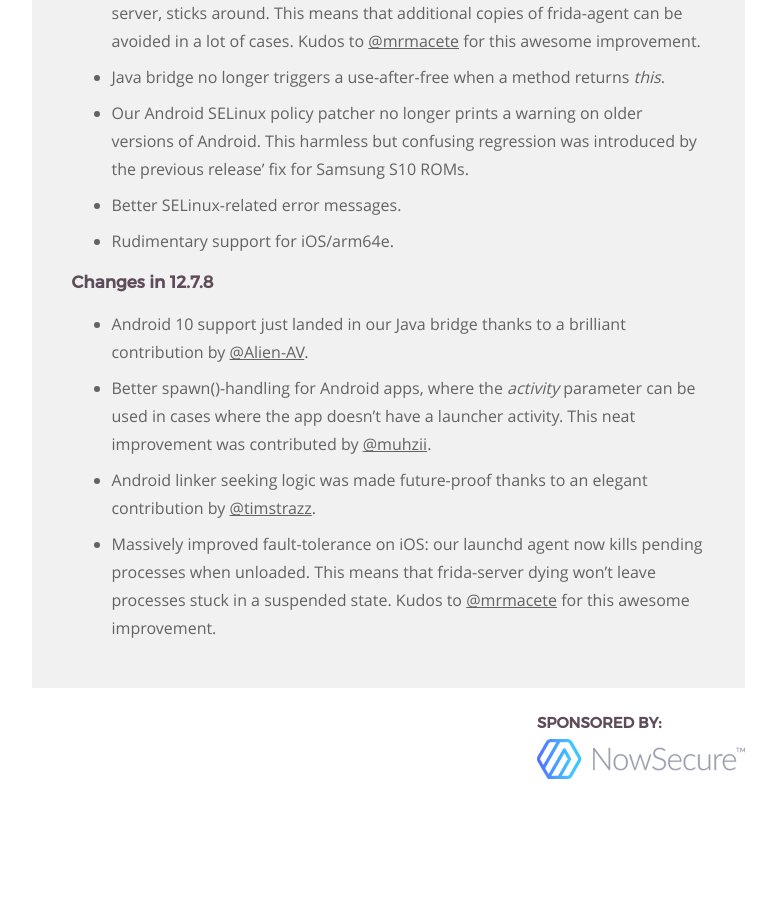
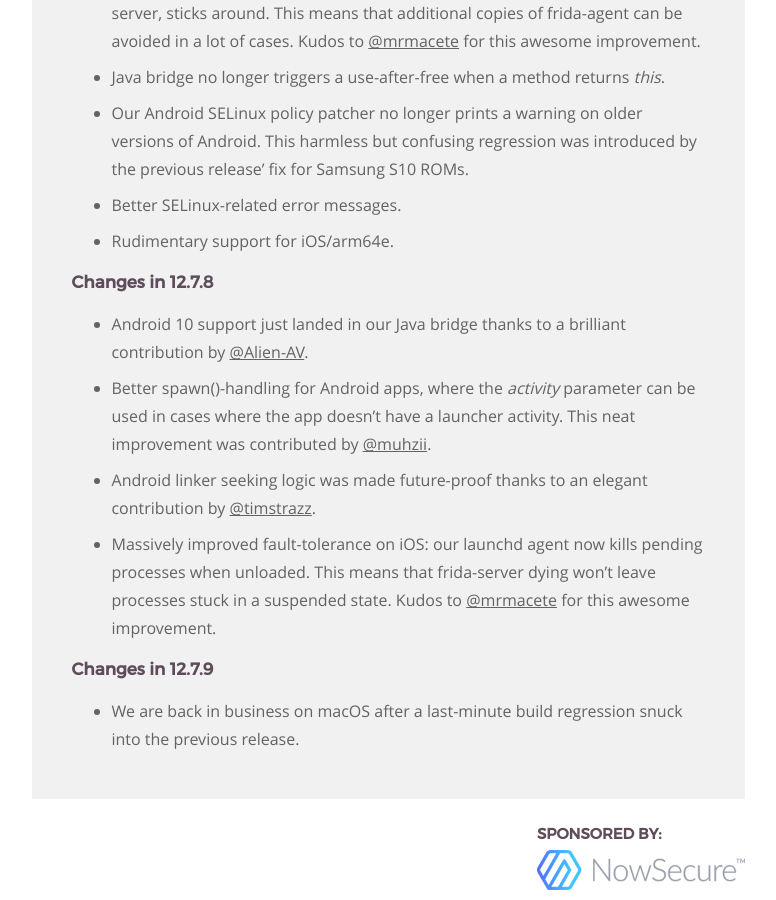
Before and after one commit to frida/frida-website, a Jekyll site: the page built from _posts/2019-09-18-frida-12-7-released.markdown, in a window 1280 px wide and 900 px high, scrolled down 10730 px. Shown: the whole window, without its empty margins (364-1140 px from the left). Built offline with Jekyll 4.4.1, drawn with Linux system fonts in a browser that asks for light colours; before the commit the page ends 11519 px from its top, so only the background shows below that.

Commit message:
Summarize changes in 12.7.9

```diff
--- a/_posts/2019-09-18-frida-12-7-released.markdown
+++ b/_posts/2019-09-18-frida-12-7-released.markdown
@@ -427,6 +427,11 @@ Enjoy!
   processes stuck in a suspended state. Kudos to [@mrmacete][] for this awesome
   improvement.
 
+### Changes in 12.7.9
+
+- We are back in business on macOS after a last-minute build regression snuck
+  into the previous release.
+
 
 [frida-java-bridge]: https://github.com/frida/frida-java-bridge
 [TinyCC]: https://bellard.org/tcc/
```
